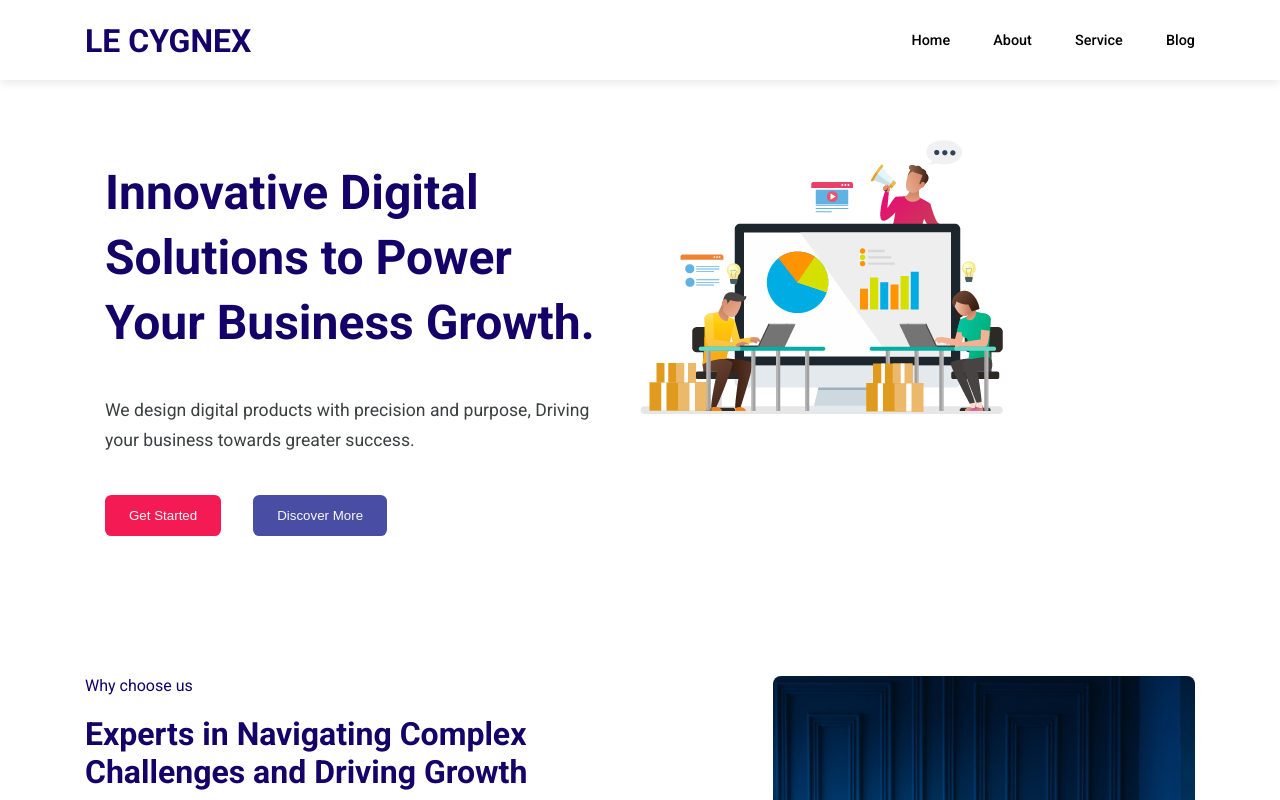
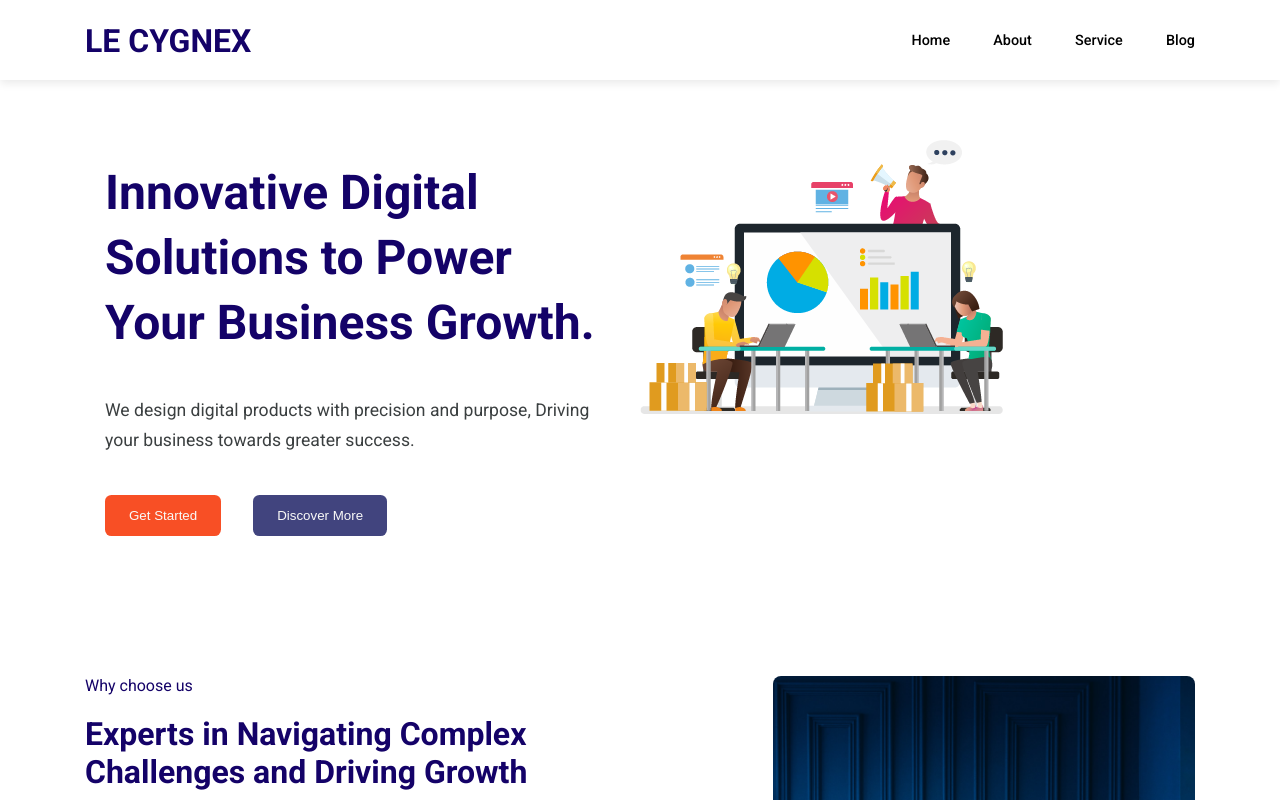
Before and after one commit to Nihalpm123/lecygnex, a React (Vite) app: page / in a window 1280 px wide. Shown: the top 800 px of the page. Built offline with nearby package versions, Linux system fonts and the light colour scheme.

Commit message:
button color changed

```diff
--- a/src/App.css
+++ b/src/App.css
@@ -5,9 +5,9 @@
 :root {
   --primary-color: rgb(20, 2, 104);
   --heading-color: rgb(20, 2, 104);
-  --btn-primary-bg: #111587c1;
-  --btn-secondary-bg: #f41a54;
-  --team-card-bg: #1b2352;
+  --btn-primary-bg: #050855c1;
+  --btn-secondary-bg: #f84f25;
+  --team-card-bg: #0f184c;
   --link-color: #f9faf8;
   --link-active: rgb(239, 235, 255);
   --card-bg: linear-gradient(
```
